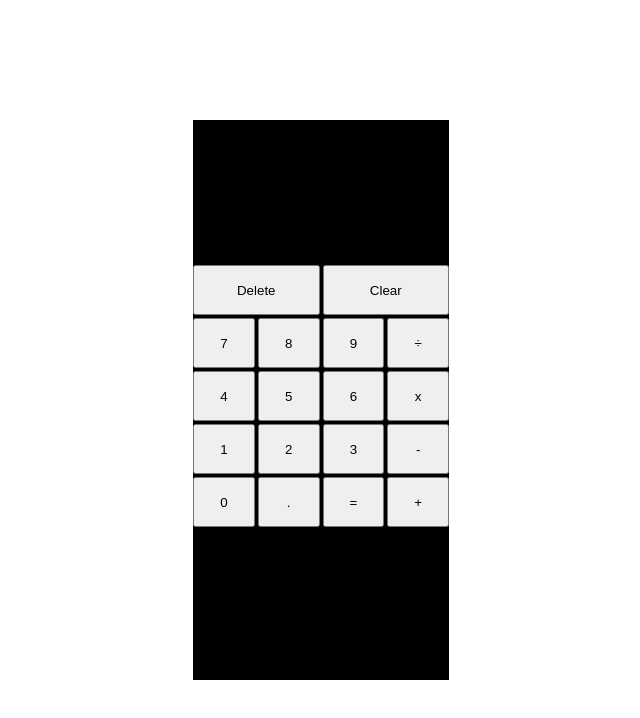
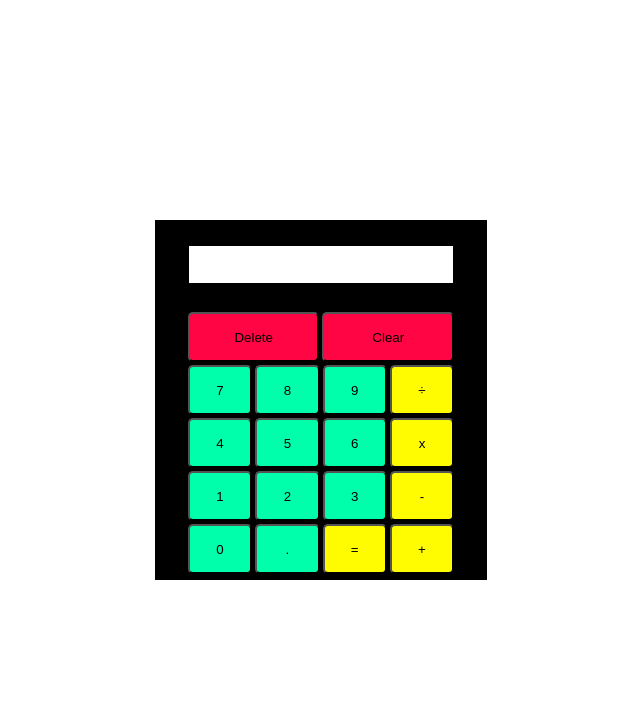
Before and after one commit to NenadN22/Calculator, a plain HTML site: page index.html in a window 1280 px wide. Shown: the whole page, without its empty margins (319-959 px from the left). Drawn offline with Linux system fonts and the light colour scheme.

Commit message:
Change buttons background color

```diff
--- a/index.html
+++ b/index.html
@@ -9,7 +9,6 @@
 <body>
     <div class="calculator">
     <div class="main-div">
-    <div><h4>Odin Calculator</h4></div>
     <div class="display">
 
     </div>
@@ -22,25 +21,25 @@
         <button>7</button>
         <button>8</button>
         <button>9</button>
-        <button>÷</button>
+        <button class="operator">÷</button>
         </div>
         <div class="second-row">
             <button>4</button>
             <button>5</button>
             <button>6</button>
-            <button>x</button>
+            <button class="operator">x</button>
         </div>
         <div class="third-row">
             <button>1</button>
             <button>2</button>
             <button>3</button>
-            <button>-</button>
+            <button class="operator">-</button>
         </div>
         <div class="third-row">
             <button>0</button>
             <button>.</button>
-            <button>=</button>
-            <button>+</button>
+            <button class="operator">=</button>
+            <button class="operator">+</button>
         </div>
     </div>
     </div>
--- a/style.css
+++ b/style.css
@@ -8,16 +8,17 @@ body {
     margin: 0;
 }
 .display {
-    width: 100%;
-    height: 10%;
+    width: 80%;
+    height: 20%;
     border: 1px solid black;
     box-sizing: border-box;
-    margin: 20px;
+    margin: 25px;
+    background-color: white;
 }
 
 .main-div {
-    width: 20vw;
-    height: 70vh;
+    width: 26vw;
+    height: 45vh;
     display: flex;
     align-items: center;
     justify-content: center;
@@ -27,15 +28,26 @@ body {
 button {
     width: 100%;
     height: 50px;
+    border-radius: 5px;
 }
 .numbers {
     box-sizing: border-box;
-    width: 100%;
-    height: 100%;
+    width: 80%;
+    height: 80%;
     margin: 3px;
+
+}
+.numbers button {
+    background-color: rgb(0, 255, 170);
 }
 .first-row,.second-row,.third-row,.last-row,.delete-clear{
     display: flex;
     gap: 3px;
     margin-bottom: 3px;
 }
+ .delete-clear  button{
+    background-color: rgb(255, 5, 67);
+ }
+ button.operator {
+    background-color: rgb(255, 251, 0);
+}
```
